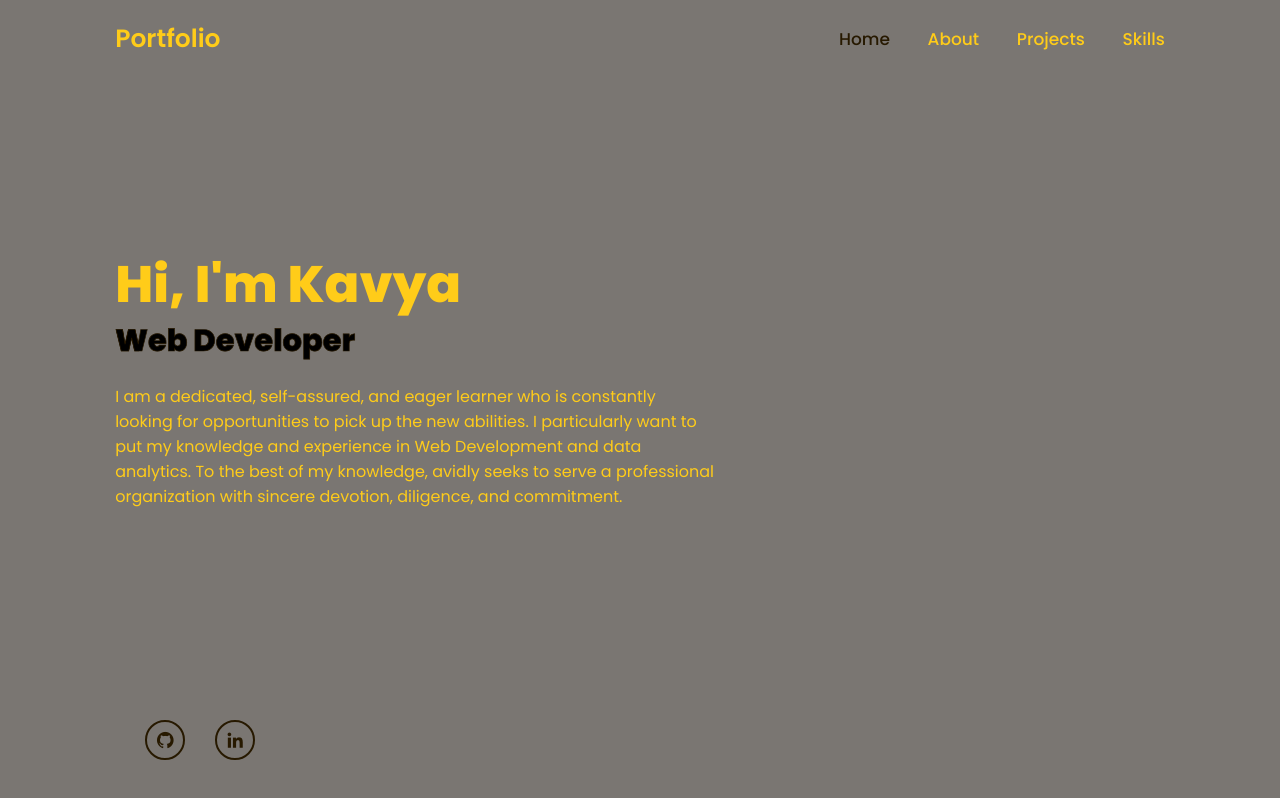
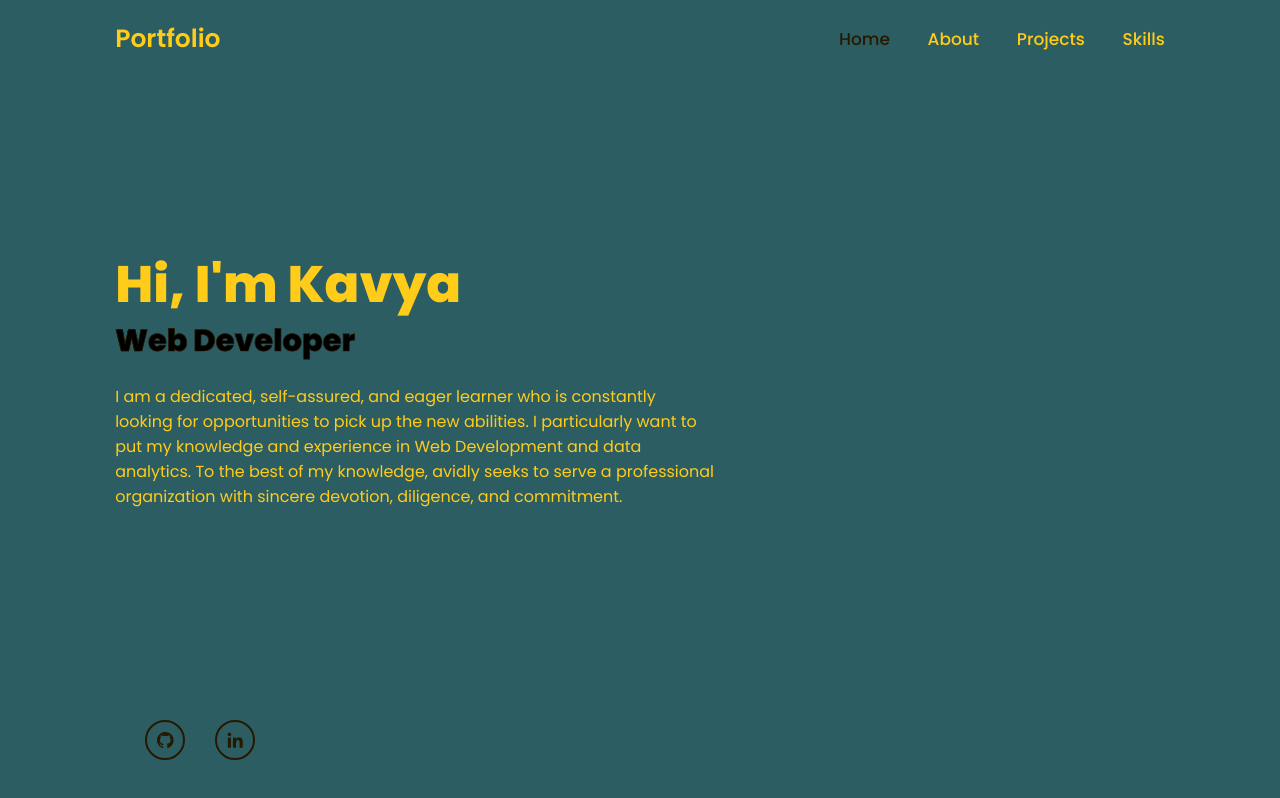
Before and after one commit to Kavya5426/portfolio, a website: page index.html in a window 1280 px wide. Shown: the top 798 px of the page. Drawn offline with nearby package versions, Linux system fonts and the light colour scheme.

Commit message:
Update styles.css

```diff
--- a/styles.css
+++ b/styles.css
@@ -16,8 +16,8 @@
 }
 
 :root {
-    --bg-color: rgba(122, 118, 114);
-    --second-bg-color: #7a7672;
+    --bg-color: #2c5d63;
+    --second-bg-color: #2c5d63;
     --text-color: #ffcc19;
     --main-color: #271900;
 }
@@ -435,7 +435,7 @@ span {
     align-items: flex-start;
     font-size: small;
     height: 100%; /* Only cover 3/4th of the image */
-    background: rgba(166, 213, 255, 0.8); /* Blue transparent background */
+    background: rgba(162, 193, 28, 0.8); /* transparent background */
     transform: translateY(100%); /* Initially off the view */
     transition: transform 0.5s ease;
 }
```
